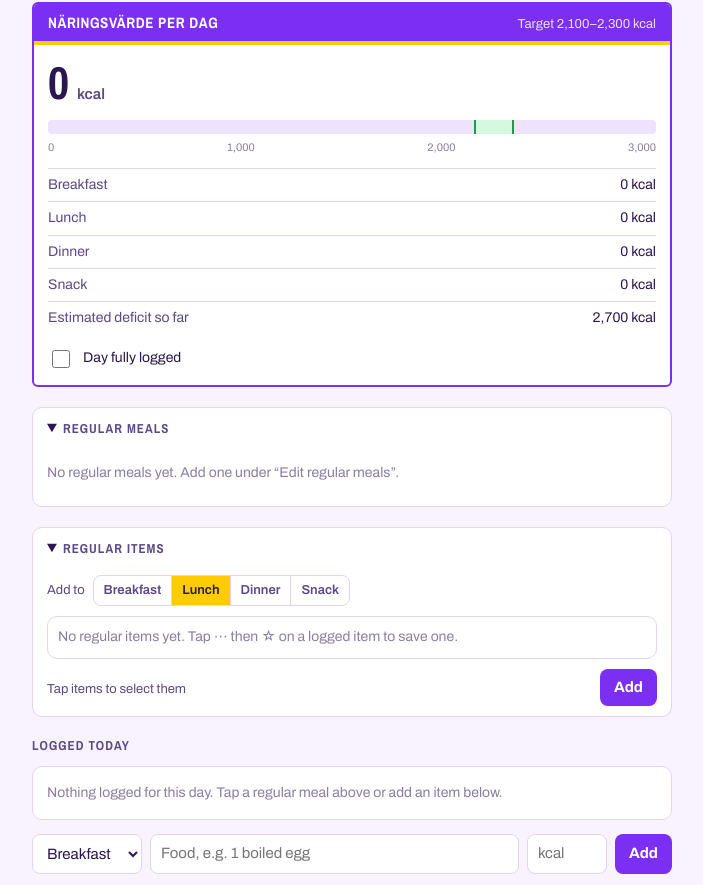
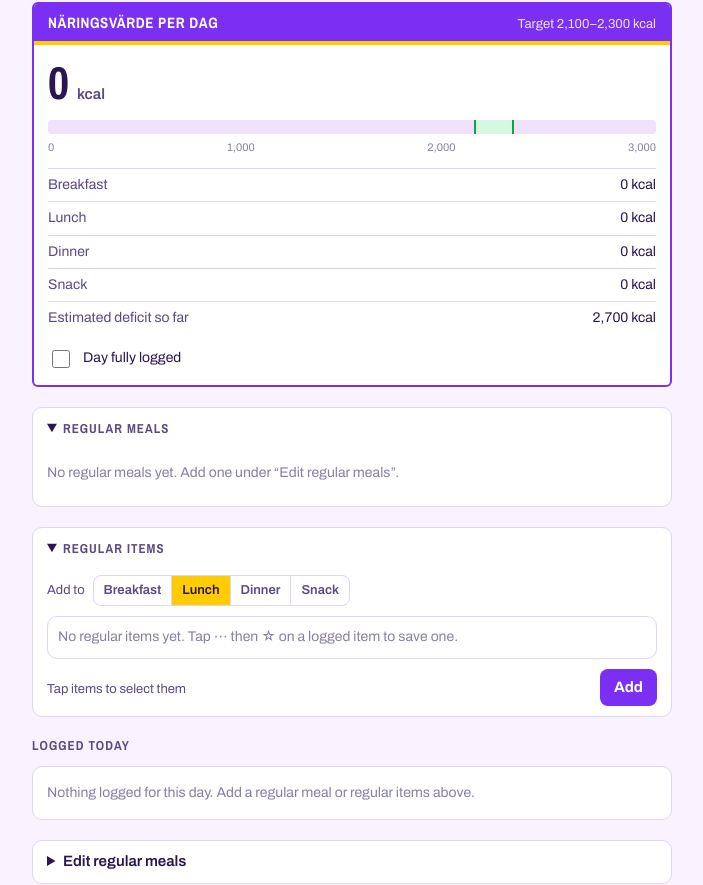
Before and after one commit to Perhoinc/Kcal-diary, a plain HTML site: page index.html in a window 1280 px wide. Shown: the part 79-964 px from the top of the page, without its empty margins (288-991 px from the left). Drawn offline with Linux system fonts and the light colour scheme.

Commit message:
Remove the add form under Logged today
Items are added through Regular meals and Regular items instead.

Co-Authored-By: Claude Opus 5.5 <noreply@anthropic.com>
Claude-Session: https://claude.ai/code/session_01GcTBNKZigpwawUJXu75HkP

```diff
--- a/index.html
+++ b/index.html
@@ -155,11 +155,9 @@ body[data-view="history"] .today-only,body[data-view="today"] .history-only{disp
 .del.confirm{background:var(--over-soft);color:var(--over);font-weight:600}
 .empty{color:var(--muted);font-size:14px;padding:12px 0}
 
-form.add{display:grid;grid-template-columns:110px 1fr 80px auto;gap:8px;margin-top:4px}
-form.add input,form.add select,.set input,.pedit input{border:1px solid var(--line);background:var(--paper);border-radius:8px;padding:8px 10px;min-width:0}
+.set input,.pedit input{border:1px solid var(--line);background:var(--paper);border-radius:8px;padding:8px 10px;min-width:0}
 .primary{background:var(--accent);color:var(--paper);border:0;border-radius:8px;padding:8px 14px;font-weight:700}
 .ghost{background:transparent;border:1px solid var(--line);border-radius:8px;padding:6px 10px;font-size:13px}
-@media (max-width:520px){form.add{grid-template-columns:1fr 80px}form.add .food-in{grid-column:1 / -1;order:-1}}
 
 /* history */
 .chart{background:var(--paper);border:1px solid var(--line);border-radius:10px;padding:12px 10px 6px;overflow-x:auto}
@@ -235,12 +233,6 @@ summary{cursor:pointer;font-weight:600}
   <section class="today-only" style="display:flex;flex-direction:column;gap:10px">
     <h2>Logged today</h2>
     <div class="card" id="entries"><div class="empty">Loading the log…</div></div>
-    <form class="add" id="addform" autocomplete="off">
-      <select id="add-meal" aria-label="Meal"><option>Breakfast</option><option>Lunch</option><option>Dinner</option><option>Snack</option></select>
-      <input id="add-food" class="food-in" placeholder="Food, e.g. 1 boiled egg" aria-label="Food" required>
-      <input id="add-kcal" type="number" inputmode="numeric" min="0" step="1" placeholder="kcal" aria-label="kcal" required>
-      <button class="primary" type="submit">Add</button>
-    </form>
   </section>
 
   <section class="history-only" style="display:flex;flex-direction:column;gap:10px">
@@ -340,7 +332,7 @@ function render(){
   // entries
   const box=$("entries");
   if(!S.loaded){}
-  else if(!list.length) box.innerHTML=`<div class="empty">Nothing logged for this day. Tap a regular meal above or add an item below.</div>`;
+  else if(!list.length) box.innerHTML=`<div class="empty">Nothing logged for this day. Add a regular meal or regular items above.</div>`;
   else box.innerHTML=MEALS.filter(m=>list.some(e=>e.meal===m)).map(m=>{
     const items=list.filter(e=>e.meal===m).sort((a,b)=>(a.createdAt||"").localeCompare(b.createdAt||""));
     const sub=items.reduce((a,e)=>a+(Number(e.kcal)||0),0);
@@ -438,8 +430,6 @@ window.addEventListener("hashchange",route);route();
 $("complete").onchange=e=>{const v=e.target.checked;write(()=>S.db.doc("days/"+S.date).set({complete:v}),v?"Day marked complete":"Day marked partial")};
 $("quick").addEventListener("click",e=>{const b=e.target.closest("[data-preset]");if(!b)return;const p=S.presets.find(x=>x.id===b.dataset.preset);if(!p)return;
   write(async()=>{const c=S.db.collection("entries");for(const it of p.items||[]){await c.add({date:S.date,meal:p.meal,food:it.food,kcal:Number(it.kcal)||0,preset:p.id,createdAt:now()})}},`Added ${p.name}`)});
-$("addform").onsubmit=e=>{e.preventDefault();const food=$("add-food").value.trim(),kcal=Number($("add-kcal").value);if(!food||!(kcal>=0))return;
-  const meal=$("add-meal").value;write(()=>S.db.collection("entries").add({date:S.date,meal,food,kcal,createdAt:now()}),"Added");$("add-food").value="";$("add-kcal").value=""};
 $("entries").addEventListener("change",e=>{const i=e.target.closest(".kin");if(!i)return;const v=Number(i.value);if(!(v>=0))return;write(()=>S.db.doc("entries/"+i.dataset.id).update({kcal:v}),"Updated")});
 $("itemmeal").addEventListener("click",e=>{const b=e.target.closest("[data-im]");if(b){S.itemMeal=b.dataset.im;render()}});
 $("picklist").addEventListener("click",e=>{const r=e.target.closest("[data-pid]");if(!r)return;const id=r.dataset.pid,q=S.pick[id]||0;
--- a/sw.js
+++ b/sw.js
@@ -1,5 +1,5 @@
 // Bump VERSION whenever any file below changes, so installed copies fetch the new files.
-const VERSION = "v4";
+const VERSION = "v5";
 const CACHE = "kcal-diary-" + VERSION;
 const FILES = [
   "./",
```
